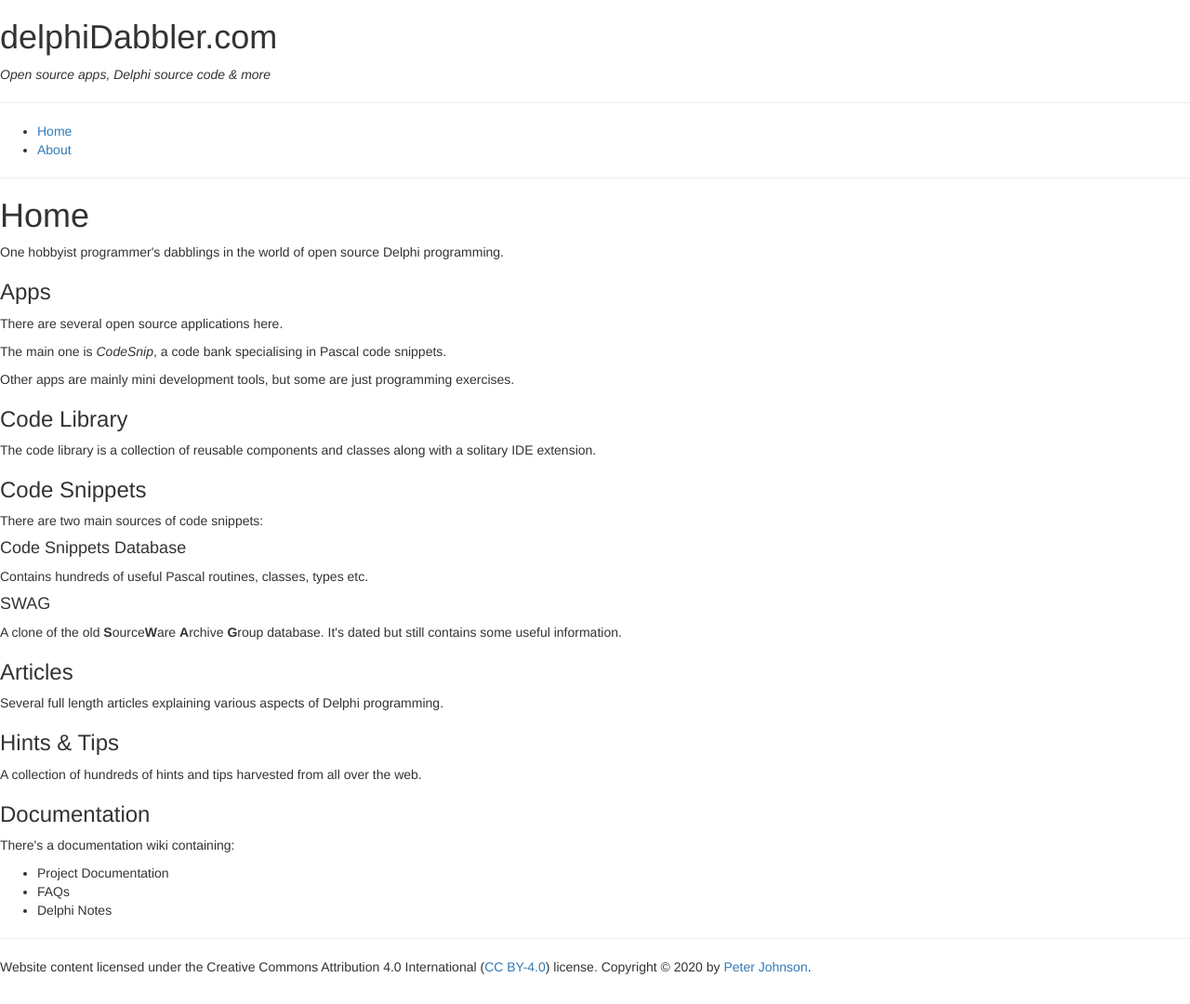
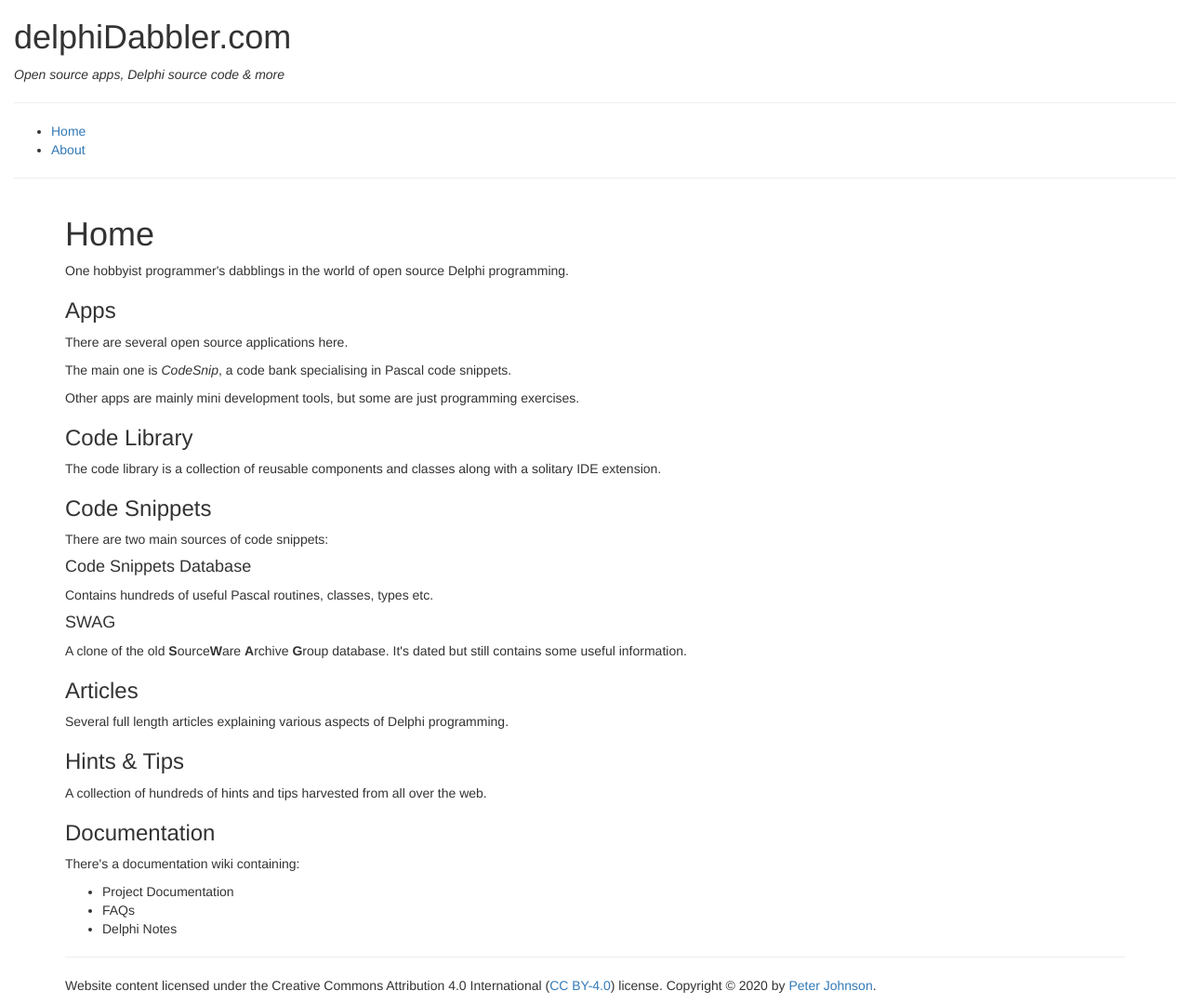
Before and after one commit to delphidabbler/delphidabbler.github.io, a Jekyll site: the page built from index.html, in a window 1280 px wide. Shown: the whole page at 93% size. Built offline with Jekyll 4.4.1, drawn with Linux system fonts in a browser that asks for light colours; nearby versions of some CDN libraries.

Commit message:
Add outer bootstrap containers

```diff
--- a/_layouts/default.html
+++ b/_layouts/default.html
@@ -9,6 +9,8 @@
 </head>
 
 <body>
+
+<div class="container-fluid">
 
 <!-- BEGIN header -->
 <header>
@@ -23,6 +25,10 @@
 
 </header>
 <!-- END header -->
+
+</div><!-- /.container-fluid -->
+
+<div class="container">
 
 <!-- BEGIN main -->
 <main>
@@ -42,6 +48,8 @@
 </footer>
 <!-- END footer -->
 
+</div><!-- /.container -->
+
 <!-- BEGIN scripts -->
 {% include scripts.html %}
 <!-- END scripts -->
```
